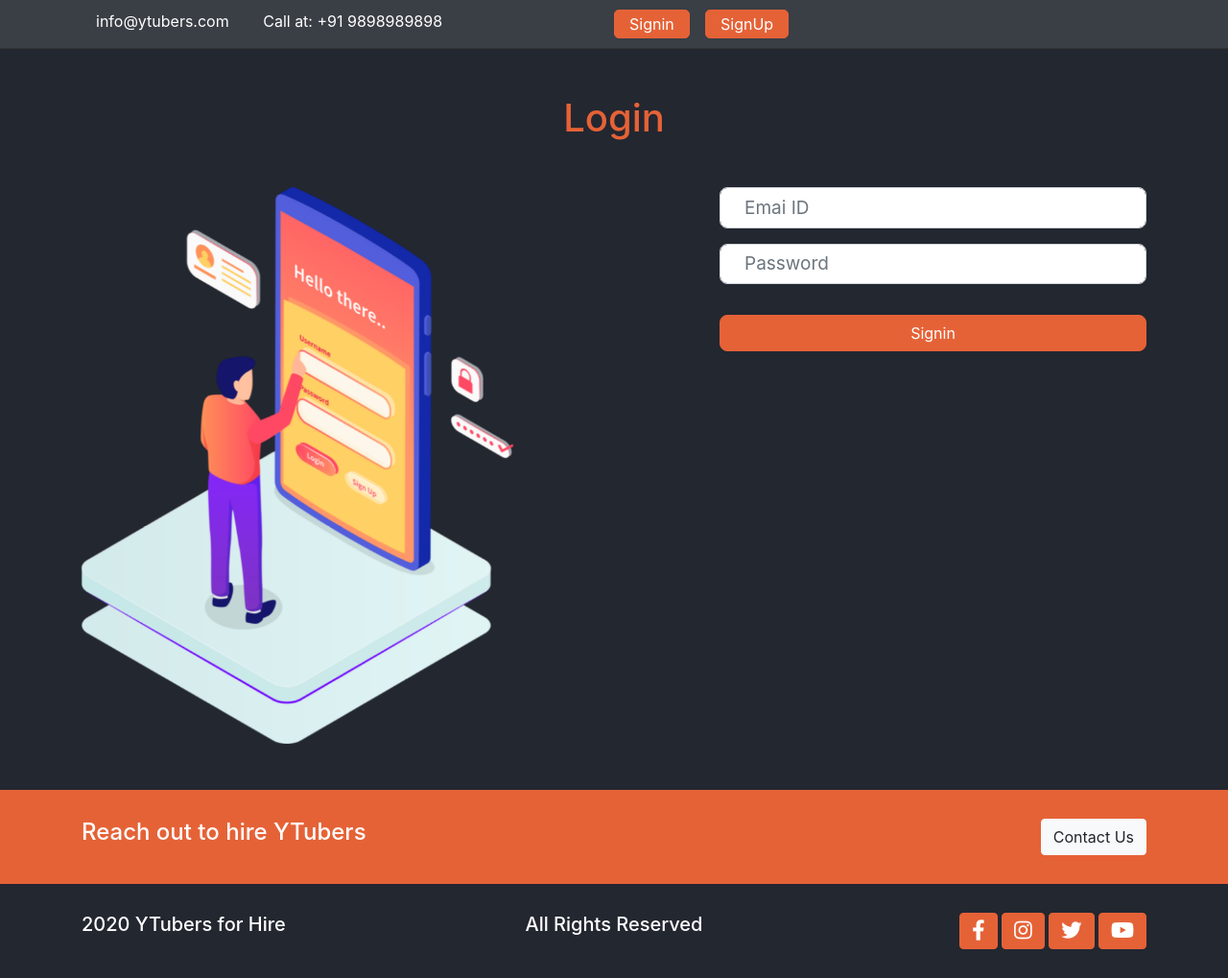
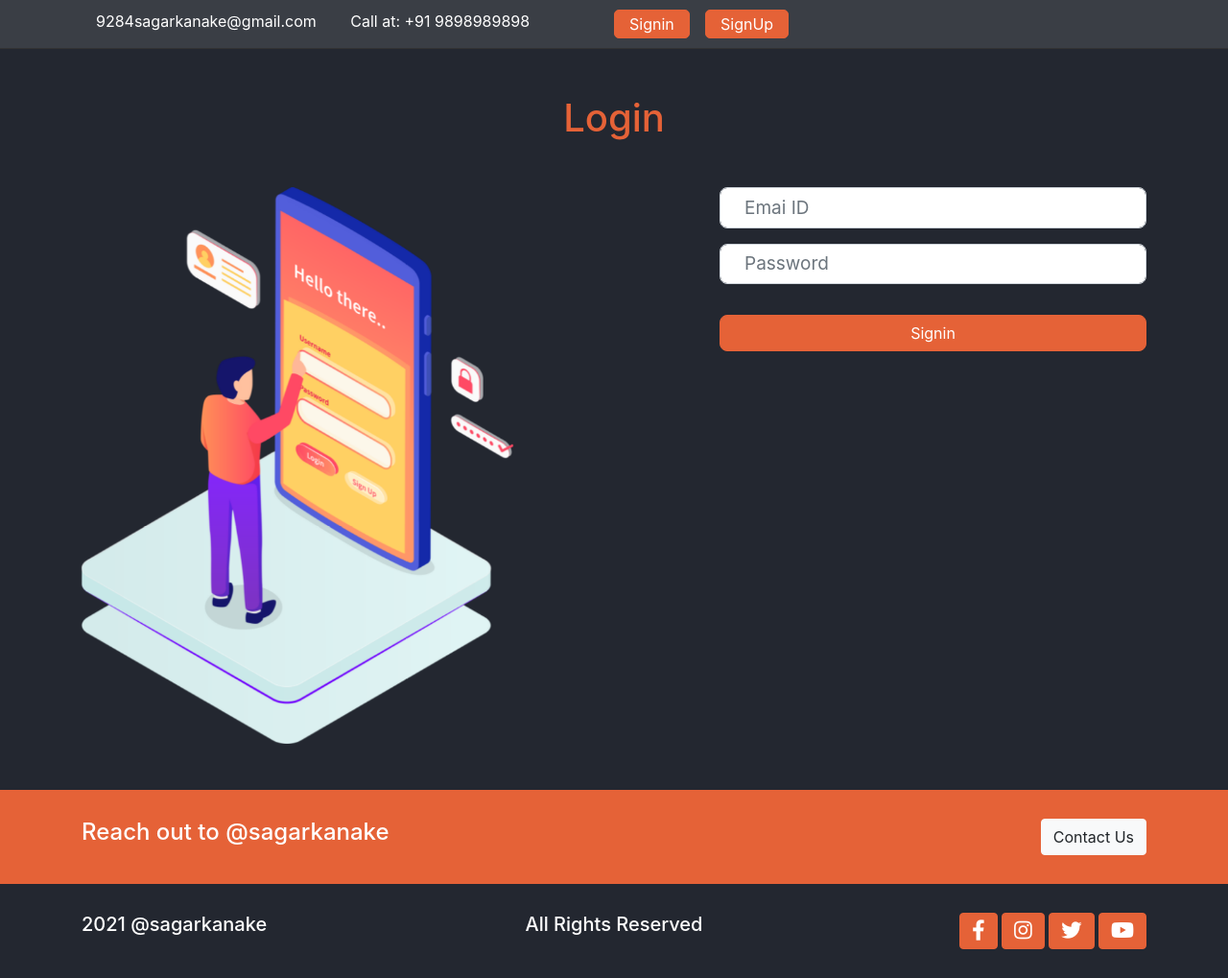
Before and after one commit to sagarkanake/PhotoUploader, a Django app: page / in a window 1280 px wide. Shown: the whole page at 96% size. Run offline with Django 4.2, Linux system fonts and the light colour scheme; some libraries are stand-ins or nearby versions.

Commit message:
Template files Updated

```diff
--- a/setup/templates/includes/footer.html
+++ b/setup/templates/includes/footer.html
@@ -5,7 +5,7 @@
         <div class="row">
           <div class="col-sm-6 text-lg-left text-center">
             <h4>
-              Reach out to hire YTubers
+              Reach out to @sagarkanake
             </h4>
           </div>
 
@@ -21,7 +21,7 @@
       <div class="row">
         <div class="col-md-4 text-lg-left text-center">
           <h5>
-            2020 YTubers for Hire
+            2021 @sagarkanake
           </h5>
         </div>
         <div class="col-md-4 text-lg-center text-center">
--- a/setup/templates/includes/header.html
+++ b/setup/templates/includes/header.html
@@ -2,7 +2,7 @@
     <div class="container">
       <div class="row ">
         <div class="col-md-6 header-info">
-          <a href="mailto:info@ytubers.com" class="mr-3">info@ytubers.com</a>
+          <a href="mailto:info@ytubers.com" class="mr-3">9284sagarkanake@gmail.com</a>
           <span>Call at: +91 9898989898 </span>
         </div>
         {% if user.is_authenticated %}
```
Also changed, not shown: setup/db.sqlite3.
